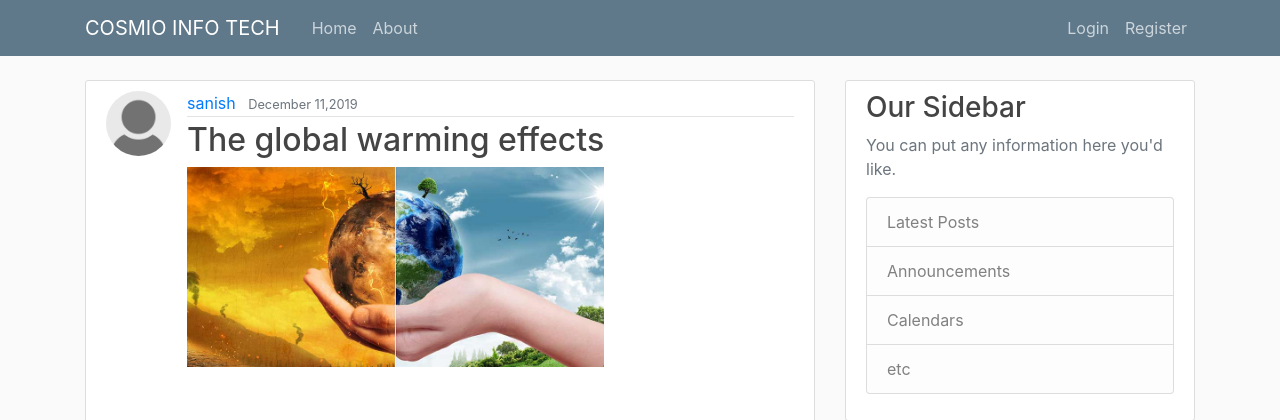
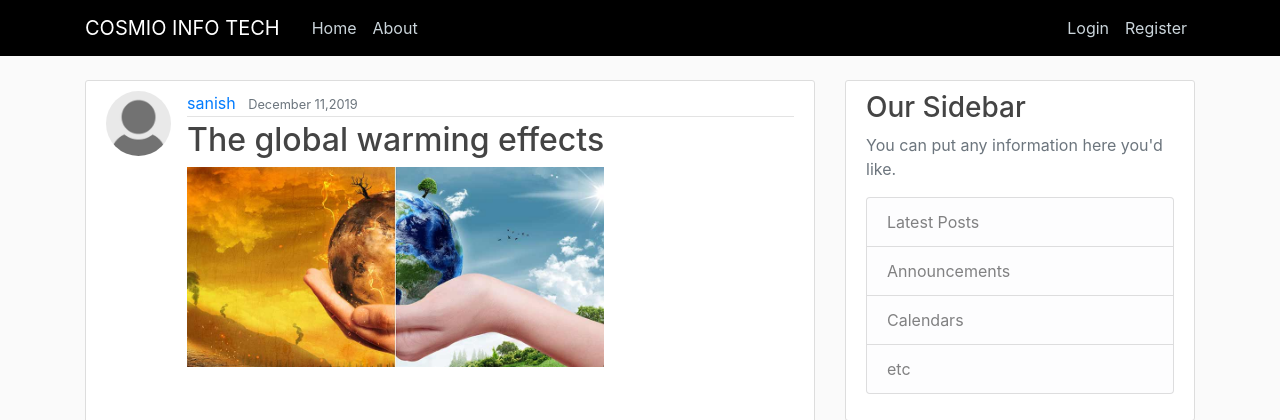
Before and after one commit to manojsaru123/Blog-Management, a Django app: page / in a window 1280 px wide. Shown: the top 420 px of the page. Run offline with Django 3.2, Linux system fonts and the light colour scheme; data comes from the database, SQL or seed files in the repository; both versions use the stored data as it was after the commit; some libraries are stand-ins or nearby versions.

Commit message:
navbar color

```diff
--- a/templates/blog/base.html
+++ b/templates/blog/base.html
@@ -19,7 +19,7 @@
 </head>
 <body>
 <header class="site-header">
-    <nav class="navbar navbar-expand-md navbar-dark bg-steel fixed-top">
+    <nav class="navbar navbar-expand-md navbar-dark bg-steel fixed-top" style="background-color: black;">
         <div class="container">
             <a class="navbar-brand mr-4" href="{% url 'blog-home' %}">COSMIO INFO TECH</a>
             <button class="navbar-toggler" type="button" data-toggle="collapse" data-target="#navbarToggle"
```
Also changed, not shown: db.sqlite3.
